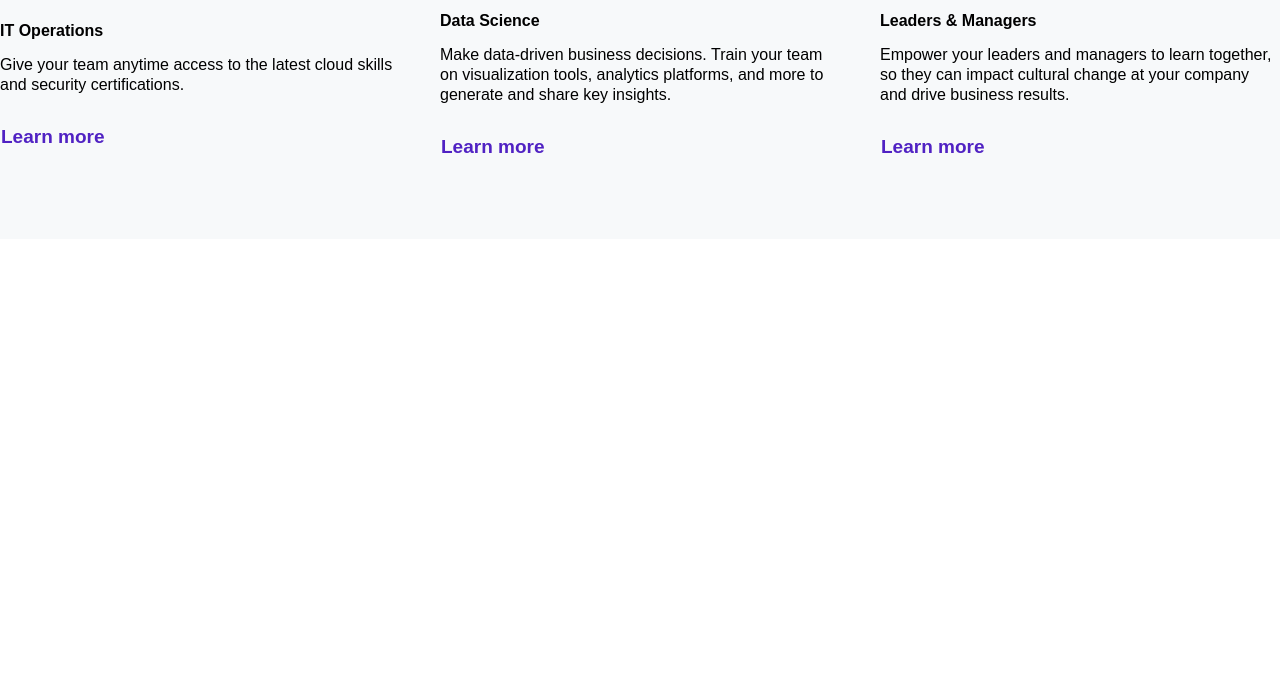
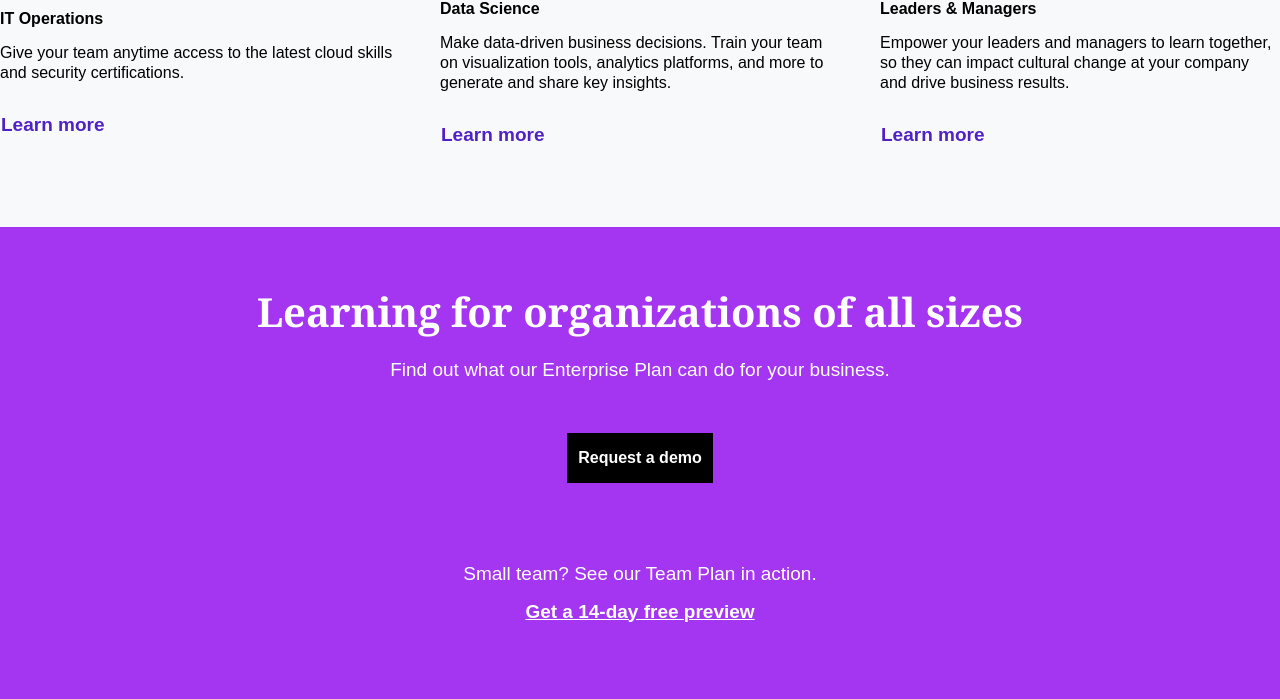
Before and after one commit to DorcasKomane/udemy-page, a plain HTML site: page index.html in a window 1280 px wide. Shown: the part 6234-6933 px from the top of the page. Before the commit the page ends 6473 px from the top, so only its background shows below. Drawn offline with Linux system fonts and the light colour scheme.

Commit message:
Added Demo section.

```diff
--- a/index.html
+++ b/index.html
@@ -212,6 +212,17 @@
                     </div>
                 </section>
             </div>
+            <div class="demo-container">
+                <section class="demo-section">
+                    <h2>Learning for organizations of all sizes</h2>
+                    <p>Find out what our Enterprise Plan can do for your business.</p>
+                    <button type="button" class="top-btn"><a href="#">Request a demo</a></button>
+                    <p>Small team? See our Team Plan in action.</p>
+                    <button type="button" class="bottom-btn"><a href="#">Get a 14-day free preview</a></button>
+
+
+                </section>
+            </div>
         </body>
         <footer>
 
--- a/style.css
+++ b/style.css
@@ -143,8 +143,6 @@ h1 span {
 }
 .hero-section .hero-text {
     width: 50%;
-    /* outline: 1px solid red; */
-
 }
 
 .hero-section .hero-text p{
@@ -483,12 +481,6 @@ h1 span {
     padding: 60px 0;
 }
 
-.learning-needs-section h2 {
-    font-size: 32px;
-    line-height: 40px;
-    font-family: Georgia, 'Times New Roman', Times, serif;
-}
-
 .learning-needs-section > p {
     font-size: 19px;
     padding: 30px;
@@ -551,3 +543,62 @@ h1 span {
 }
 
 /* END TRANSFORMATIVE SECTION */
+
+
+/* START DEMO SECTION */
+
+.demo-container {
+    background: var(--purple);
+    justify-content: center;
+}
+
+.demo-section {
+    max-width: 1200px;
+    margin: 0 auto;
+    text-align: center;
+    padding: 60px 0;
+    color: var(--white);
+    /* outline: 1px solid red; */
+}
+
+.demo-section h2 {
+    font-size: 40px;
+    line-height: 50px;
+    color: var(--white);
+    font-family: Georgia, 'Times New Roman', Times, serif;
+}
+
+.demo-section h2 + p {
+    font-size: 19px;
+    line-height: 26px;
+    color: var(--white);
+    padding: 20px 0 50px 0;
+}
+
+.demo-section button {
+    padding: 15px 10px;
+    background: #000000;
+    border:1px solid #000000;
+    color: #ffffff;
+    font-weight: bold;
+    font-size: 16px;
+}
+.demo-section a {
+    color: #ffffff;
+    text-decoration: none;
+}
+
+.demo-section .bottom-btn {
+    background: var(--purple);
+    border: 1px solid var(--purple);
+    text-decoration: underline;
+}
+
+.demo-section .bottom-btn a {
+    font-size: 19px;
+}
+
+.demo-section button + p {
+    padding-top: 80px;
+    font-size: 19px;
+}
```
